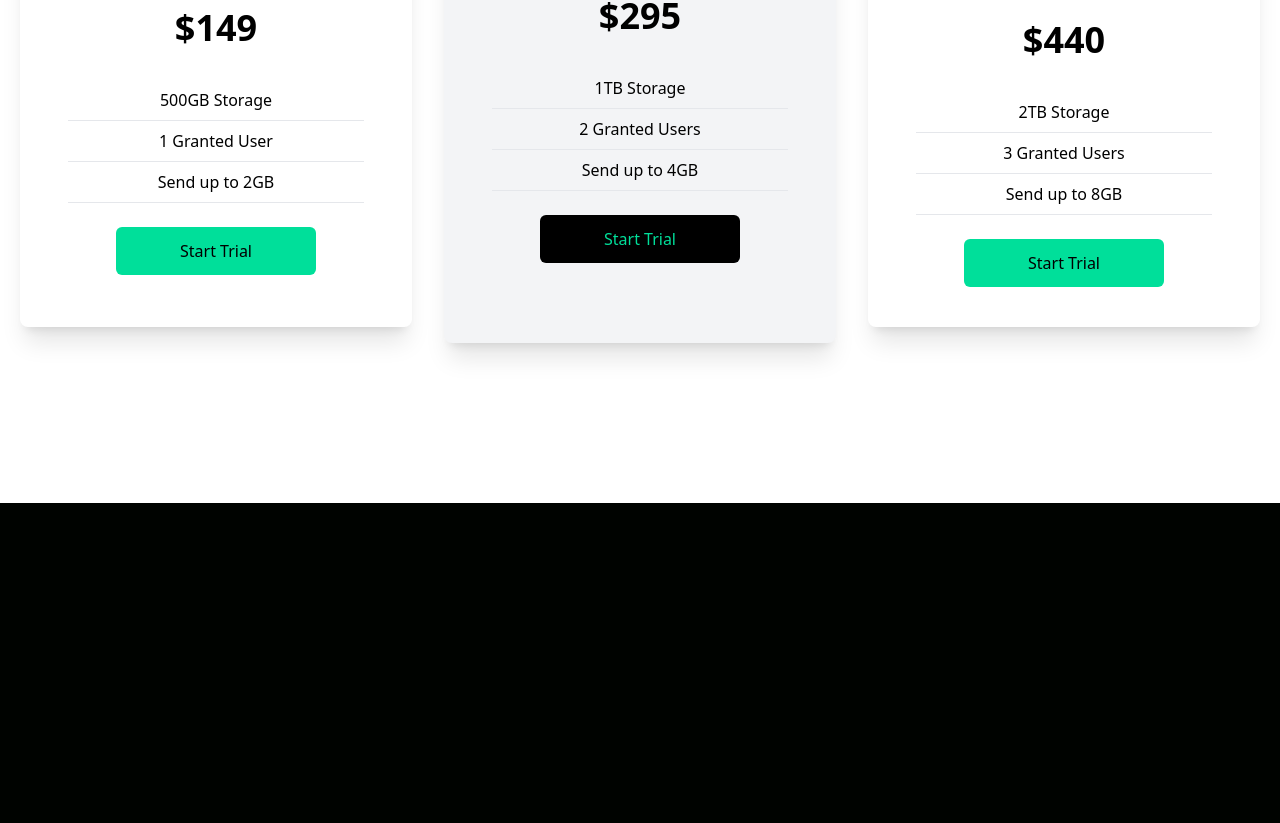
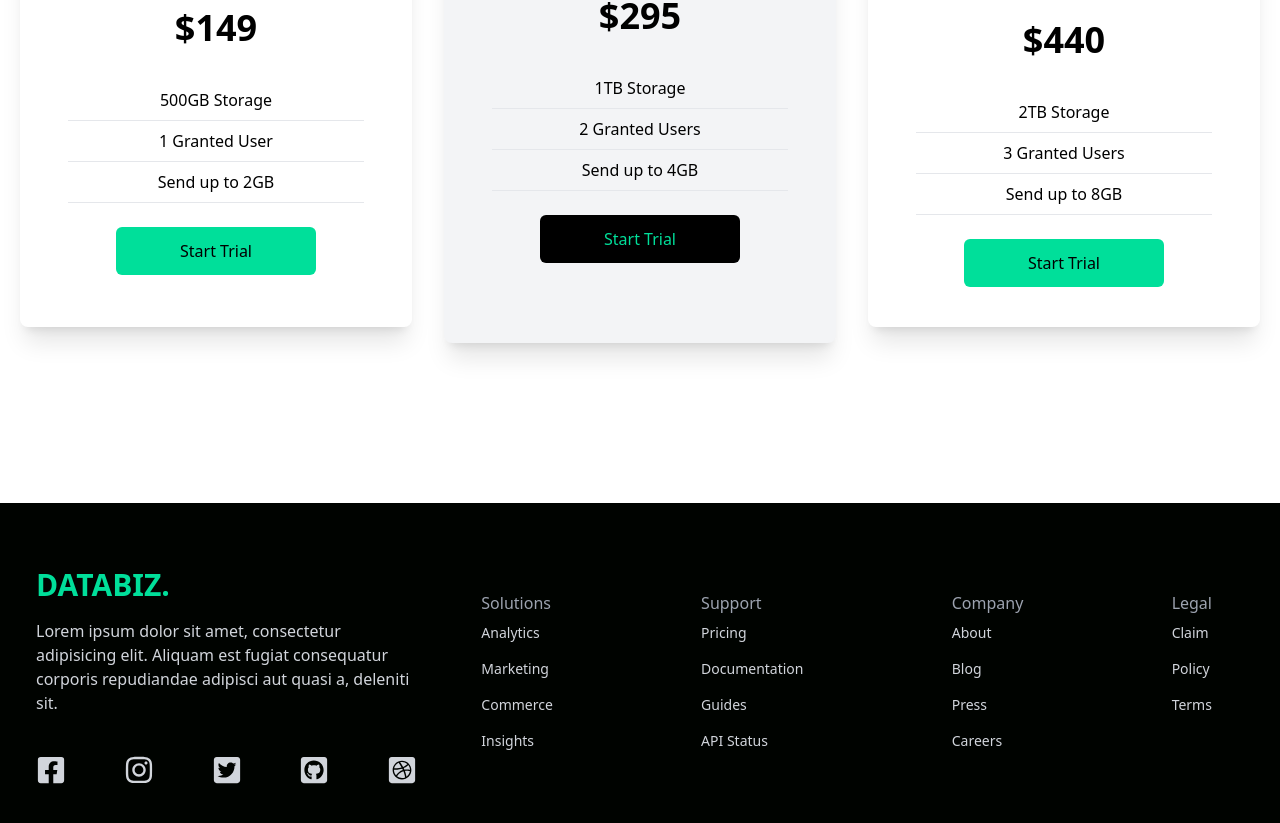
Before and after one commit to CMT94/business-data-app, a React (Create React App) app: page / in a window 1280 px wide. Shown: the part 1971-2794 px from the top of the page. Before the commit the page ends 2474 px from the top, so only its background shows below. Built offline with nearby package versions, Linux system fonts and the light colour scheme.

Commit message:
Footer done

```diff
--- a/src/App.js
+++ b/src/App.js
@@ -5,6 +5,7 @@ import Hero from "./components/Hero";
 import Analytics from "./components/Analytics";
 import Newsletter from "./components/Newsletter";
 import Services from "./components/Services";
+import Footer from "./components/Footer";
 
 const App = () => {
   return (
@@ -14,6 +15,7 @@ const App = () => {
       <Analytics />
       <Newsletter />
       <Services />
+      <Footer />
     </React.Fragment>
   );
 };
--- /dev/null
+++ b/src/components/Footer.jsx
@@ -0,0 +1,112 @@
+import React from "react";
+
+import {
+  FaDribbbleSquare,
+  FaFacebookSquare,
+  FaGithubSquare,
+  FaInstagram,
+  FaTwitterSquare,
+} from "react-icons/fa";
+
+const socials = [
+  {
+    name: "facebook",
+    url: "https://facebook.com/",
+    icon: <FaFacebookSquare size={30} />,
+  },
+  {
+    name: "instagram",
+    url: "https://instagram.com/",
+    icon: <FaInstagram size={30} />,
+  },
+  {
+    name: "twitter",
+    url: "https://twitter.com/",
+    icon: <FaTwitterSquare size={30} />,
+  },
+  {
+    name: "github",
+    url: "https://github.com/",
+    icon: <FaGithubSquare size={30} />,
+  },
+  {
+    name: "dribble",
+    url: "https://dribble.com/",
+    icon: <FaDribbbleSquare size={30} />,
+  },
+];
+
+const solutions = ["Analytics", "Marketing", "Commerce", "Insights"];
+const supports = ["Pricing", "Documentation", "Guides", "API Status"];
+const companyDetails = ["About", "Blog", "Press", "Careers"];
+const legalDetails = ["Claim", "Policy", "Terms"];
+
+const Footer = () => {
+  return (
+    <div className="max-w-[1240px] mx-auto py-16 px-4 grid lg:grid-cols-3 gap-8 text-gray-300">
+      <div>
+        <h1 className="w-full text-3xl font-bold text-[#00df9a]">DATABIZ.</h1>
+        <p className="py-4">
+          Lorem ipsum dolor sit amet, consectetur adipisicing elit. Aliquam est
+          fugiat consequatur corporis repudiandae adipisci aut quasi a, deleniti
+          sit.
+        </p>
+
+        <div className="flex justify-between md:width-[75%] my-6">
+          {socials.map((social, socialIndex) => (
+            <div key={socialIndex}>
+              <a href={social.url} target="_blank" rel="noreferrer">
+                {social.icon}
+              </a>
+            </div>
+          ))}
+        </div>
+      </div>
+
+      <div className="lg:col-span-2 flex justify-between mt-6 px-8">
+        <div>
+          <h6 className="font-medium text-gray-400">Solutions</h6>
+          <ul>
+            {solutions.map((solution, solutionIndex) => (
+              <li key={solutionIndex} className="py-2 text-sm">
+                {solution}
+              </li>
+            ))}
+          </ul>
+        </div>
+        <div>
+          <h6 className="font-medium text-gray-400">Support</h6>
+          <ul>
+            {supports.map((support, supportIndex) => (
+              <li key={supportIndex} className="py-2 text-sm">
+                {support}
+              </li>
+            ))}
+          </ul>
+        </div>
+        <div>
+          <h6 className="font-medium text-gray-400">Company</h6>
+          <ul>
+            {companyDetails.map((cDetail, cDetailIndex) => (
+              <li key={cDetailIndex} className="py-2 text-sm">
+                {cDetail}
+              </li>
+            ))}
+          </ul>
+        </div>
+        <div>
+          <h6 className="font-medium text-gray-400">Legal</h6>
+          <ul>
+            {legalDetails.map((lDetail, lDetailIndex) => (
+              <li key={lDetailIndex} className="py-2 text-sm">
+                {lDetail}
+              </li>
+            ))}
+          </ul>
+        </div>
+      </div>
+    </div>
+  );
+};
+
+export default Footer;
```
